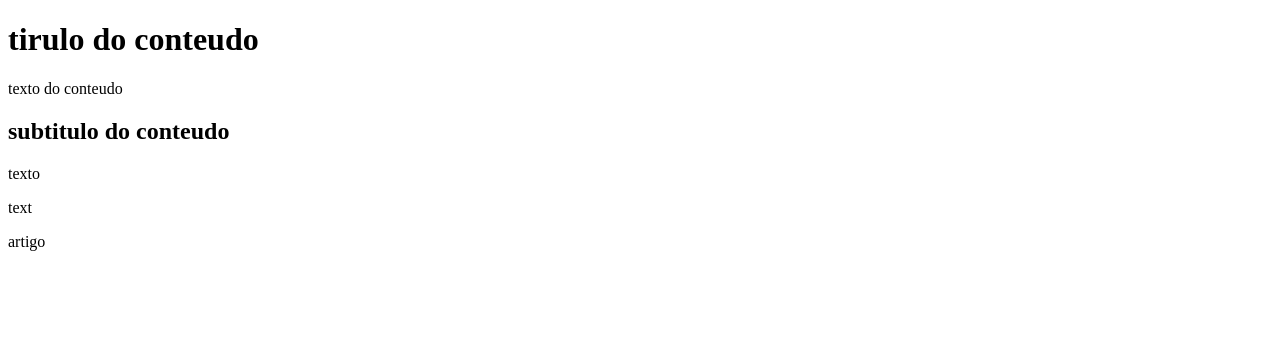
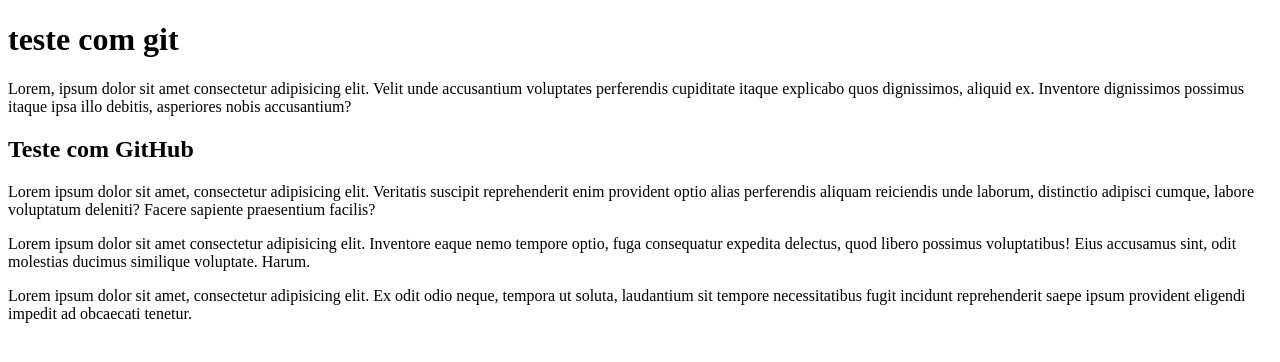
Before and after one commit to luizhmartins/Teste-git, a plain HTML site: page index.html in a window 1280 px wide. Drawn offline with Linux system fonts and the light colour scheme.

Commit message:
add conteudo branch conteudo

```diff
--- a/index.html
+++ b/index.html
@@ -9,13 +9,13 @@
 <body>
 
   <main>
-    <h1>tirulo do conteudo</h1>
-    <p>texto do conteudo</p>
-    <h2>subtitulo do conteudo</h2>
-    <p>texto</p>
-    <p>text</p>
+    <h1>teste com git</h1>
+    <p>Lorem, ipsum dolor sit amet consectetur adipisicing elit. Velit unde accusantium voluptates perferendis cupiditate itaque explicabo quos dignissimos, aliquid ex. Inventore dignissimos possimus itaque ipsa illo debitis, asperiores nobis accusantium?</p>
+    <h2>Teste com GitHub</h2>
+    <p>Lorem ipsum dolor sit amet, consectetur adipisicing elit. Veritatis suscipit reprehenderit enim provident optio alias perferendis aliquam reiciendis unde laborum, distinctio adipisci cumque, labore voluptatum deleniti? Facere sapiente praesentium facilis?</p>
+    <p>Lorem ipsum dolor sit amet consectetur adipisicing elit. Inventore eaque nemo tempore optio, fuga consequatur expedita delectus, quod libero possimus voluptatibus! Eius accusamus sint, odit molestias ducimus similique voluptate. Harum.</p>
     <article>
-      artigo
+      Lorem ipsum dolor sit amet, consectetur adipisicing elit. Ex odit odio neque, tempora ut soluta, laudantium sit tempore necessitatibus fugit incidunt reprehenderit saepe ipsum provident eligendi impedit ad obcaecati tenetur.
     </article>
   </main>
 </body>
```
